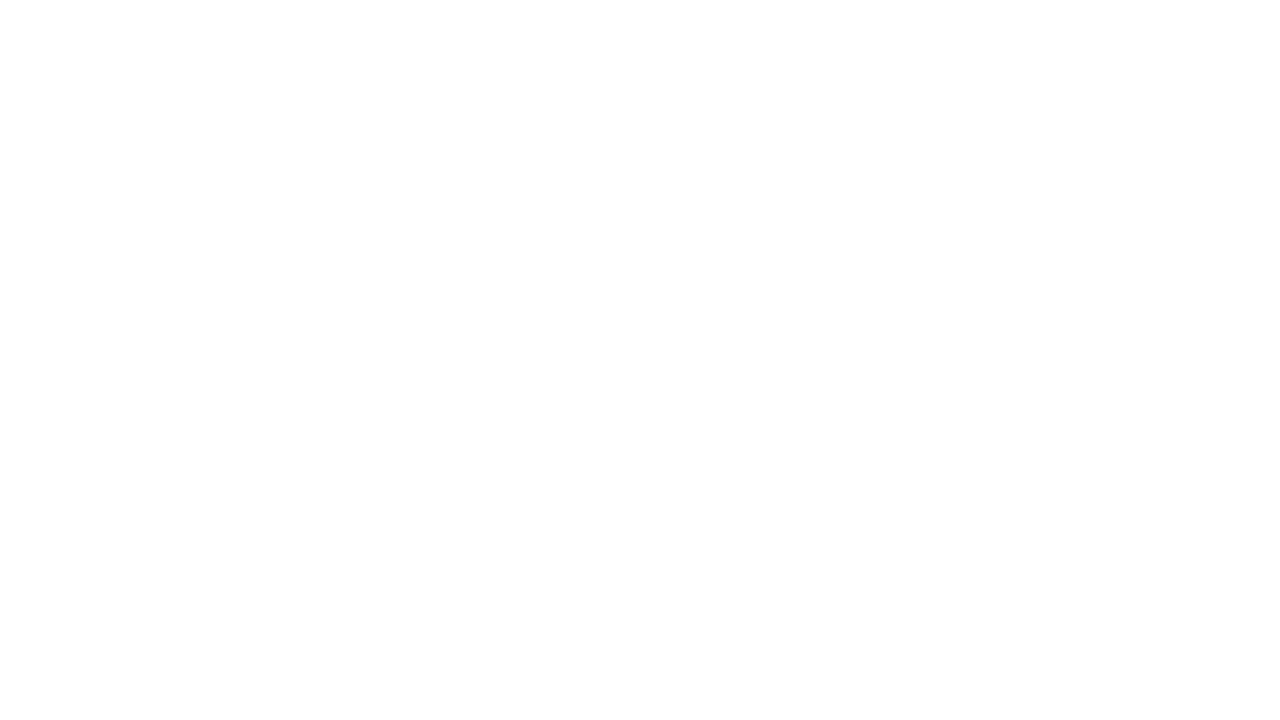
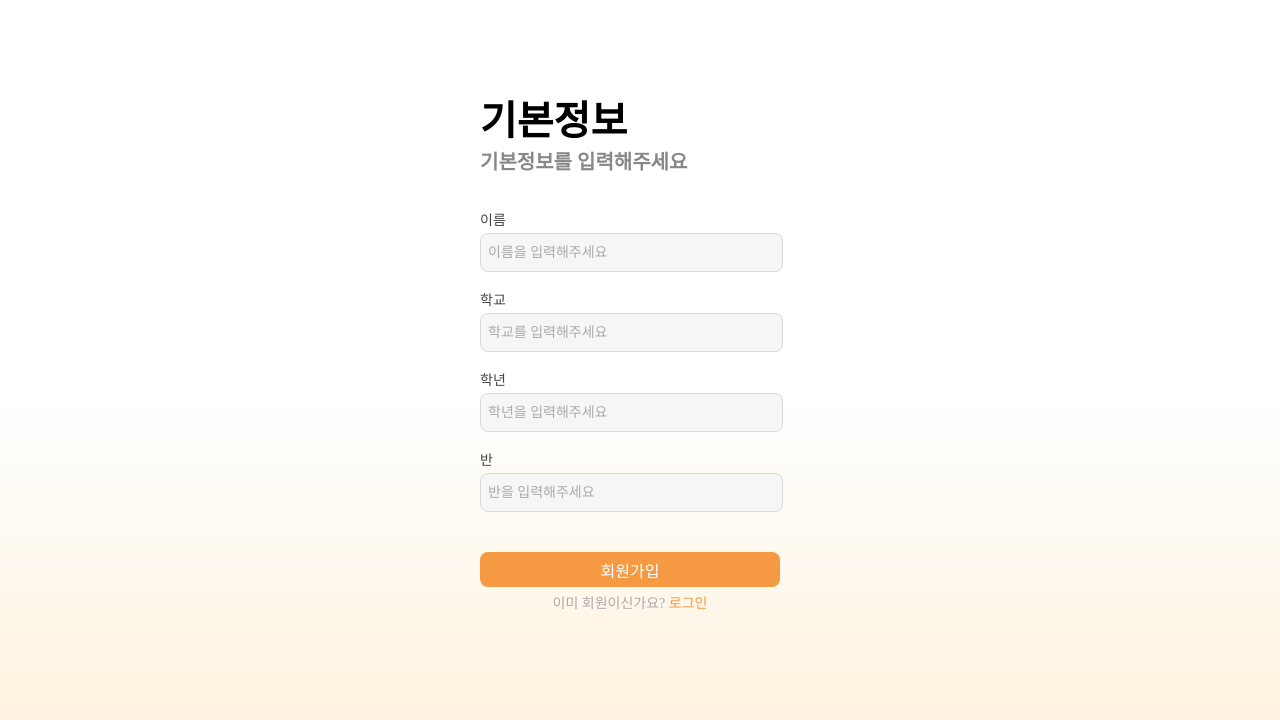
Before and after one commit to DMM-DaeMaMate/DDM-FE, a React (Create React App) app: page /inform in a window 1280 px wide. Before the commit this address had no page. Shown: the top 720 px of the page. Built offline with nearby package versions, Linux system fonts and the light colour scheme; a web font is replaced by a local one.

Commit message:
feat :: signup page

```diff
--- a/src/Router.tsx
+++ b/src/Router.tsx
@@ -1,6 +1,8 @@
 import { BrowserRouter, Routes, Route } from "react-router-dom"
 import Start from "./pages/start"
 import Login from "./pages/login"
+import Signup from "./pages/signup/signup"
+import Inform from "./pages/signup/inform"
 
 function Router() {
     return (
@@ -8,6 +10,8 @@ function Router() {
             <Routes>
                 <Route path="/" element={<Start />} />
                 <Route path="/login" element={<Login />} />
+                <Route path="/signup" element={<Signup />} />
+                <Route path="/inform" element={<Inform />} />
             </Routes>
         </BrowserRouter>
     )
--- /dev/null
+++ b/src/pages/signup/inform.tsx
@@ -0,0 +1,146 @@
+import styled from "styled-components"
+import { Colors } from "../../style/colors"
+import Input from "../../components/common/input"
+import Button from "../../components/common/button"
+
+function Inform() {
+    return (
+        <>
+            <Background>
+                <Container>
+                    <TitleContainer>
+                        <Title>기본정보</Title>
+                        <SubTitle>기본정보를 입력해주세요</SubTitle>
+                    </TitleContainer>
+
+                    <Form>
+                        <InputContainer>
+                            <Input
+                                label="이름"
+                                placeholder="이름을 입력해주세요"
+                                id="name"
+                            />
+                            <Input
+                                label="학교"
+                                placeholder="학교를 입력해주세요"
+                                id="school"
+                                max={24}
+                            />
+                            <Input
+                                label="학년"
+                                placeholder="학년을 입력해주세요"
+                                id="grade"
+                                type="number"
+                                max={6}
+                            />
+                            <Input
+                                label="반"
+                                placeholder="반을 입력해주세요"
+                                id="class"
+                                max={24}
+                            />
+                        </InputContainer>
+
+                        <ButtonContainer>
+                            <Button>회원가입</Button>
+
+                            <TextContainer>
+                                <Text>
+                                    이미 회원이신가요? <Accent>로그인</Accent>
+                                </Text>
+                            </TextContainer>
+                        </ButtonContainer>
+                    </Form>
+                </Container>
+            </Background>
+        </>
+    )
+}
+
+export default Inform
+
+const Background = styled.div`
+    width: 100%;
+    height: 100vh;
+    background: linear-gradient(white 50%, ${Colors.Orange100});
+    display: flex;
+    justify-content: center;
+    align-items: start;
+`
+
+const Container = styled.div`
+    width: 25%;
+    padding-top: 8%;
+    display: flex;
+    justify-content: center;
+    align-items: start;
+    flex-direction: column;
+    gap: 40px;
+`
+
+const TitleContainer = styled.div`
+    display: flex;
+    justify-content: center;
+    align-items: start;
+    flex-direction: column;
+    gap: 10px;
+`
+
+const Title = styled.p`
+    font-size: 40px;
+    font-weight: 900;
+    color: ${Colors.Black};
+`
+
+const SubTitle = styled.p`
+    font-size: 20px;
+    font-weight: 600;
+    color: ${Colors.Gray500};
+`
+
+const Form = styled.div`
+    width: 100%;
+    display: flex;
+    justify-content: center;
+    align-items: center;
+    flex-direction: column;
+    gap: 40px;
+`
+
+const InputContainer = styled.div`
+    width: 100%;
+    display: flex;
+    justify-content: center;
+    align-items: center;
+    flex-direction: column;
+    gap: 20px;
+`
+
+const ButtonContainer = styled.div`
+    width: 100%;
+    display: flex;
+    justify-content: center;
+    align-items: start;
+    flex-direction: column;
+    gap: 10px;
+`
+
+const TextContainer = styled.div`
+    width: 300px;
+    display: flex;
+    justify-content: center;
+    align-items: center;
+`
+
+const Text = styled.p`
+    font-size: 14px;
+    font-weight: 300;
+    color: ${Colors.Gray400};
+`
+
+const Accent = styled.span`
+    font-size: 14px;
+    font-weight: 500;
+    color: ${Colors.Orange400};
+    cursor: pointer;
+`
--- /dev/null
+++ b/src/pages/signup/signup.tsx
@@ -0,0 +1,135 @@
+import styled from "styled-components"
+import { Colors } from "../../style/colors"
+import Input from "../../components/common/input"
+import Button from "../../components/common/button"
+
+function Signup() {
+    return (
+        <>
+            <Background>
+                <Container>
+                    <TitleContainer>
+                        <Title>회원가입</Title>
+                        <SubTitle>사용할 정보들을 입력해주세요</SubTitle>
+                    </TitleContainer>
+
+                    <Form>
+                        <InputContainer>
+                            <Input
+                                label="아이디"
+                                placeholder="아이디를 입력해주세요"
+                                id="id"
+                                max={16}
+                            />
+                            <Input
+                                label="비밀번호"
+                                placeholder="비밀번호를 입력해주세요"
+                                id="pw"
+                                type="password"
+                                max={16}
+                            />
+                        </InputContainer>
+
+                        <ButtonContainer>
+                            <Button>다음</Button>
+
+                            <TextContainer>
+                                <Text>
+                                    이미 회원이신가요? <Accent>로그인</Accent>
+                                </Text>
+                            </TextContainer>
+                        </ButtonContainer>
+                    </Form>
+                </Container>
+            </Background>
+        </>
+    )
+}
+
+export default Signup
+
+const Background = styled.div`
+    width: 100%;
+    height: 100vh;
+    background: linear-gradient(white 50%, ${Colors.Orange100});
+    display: flex;
+    justify-content: center;
+    align-items: start;
+`
+
+const Container = styled.div`
+    width: 25%;
+    padding-top: 8%;
+    display: flex;
+    justify-content: center;
+    align-items: start;
+    flex-direction: column;
+    gap: 40px;
+`
+
+const TitleContainer = styled.div`
+    display: flex;
+    justify-content: center;
+    align-items: start;
+    flex-direction: column;
+    gap: 10px;
+`
+
+const Title = styled.p`
+    font-size: 40px;
+    font-weight: 900;
+    color: ${Colors.Black};
+`
+
+const SubTitle = styled.p`
+    font-size: 20px;
+    font-weight: 600;
+    color: ${Colors.Gray500};
+`
+
+const Form = styled.div`
+    width: 100%;
+    display: flex;
+    justify-content: center;
+    align-items: center;
+    flex-direction: column;
+    gap: 40px;
+`
+
+const InputContainer = styled.div`
+    width: 100%;
+    display: flex;
+    justify-content: center;
+    align-items: center;
+    flex-direction: column;
+    gap: 20px;
+`
+
+const ButtonContainer = styled.div`
+    width: 100%;
+    display: flex;
+    justify-content: center;
+    align-items: start;
+    flex-direction: column;
+    gap: 10px;
+`
+
+const TextContainer = styled.div`
+    width: 300px;
+    display: flex;
+    justify-content: center;
+    align-items: center;
+`
+
+const Text = styled.p`
+    font-size: 14px;
+    font-weight: 300;
+    color: ${Colors.Gray400};
+`
+
+const Accent = styled.span`
+    font-size: 14px;
+    font-weight: 500;
+    color: ${Colors.Orange400};
+    cursor: pointer;
+`
```
